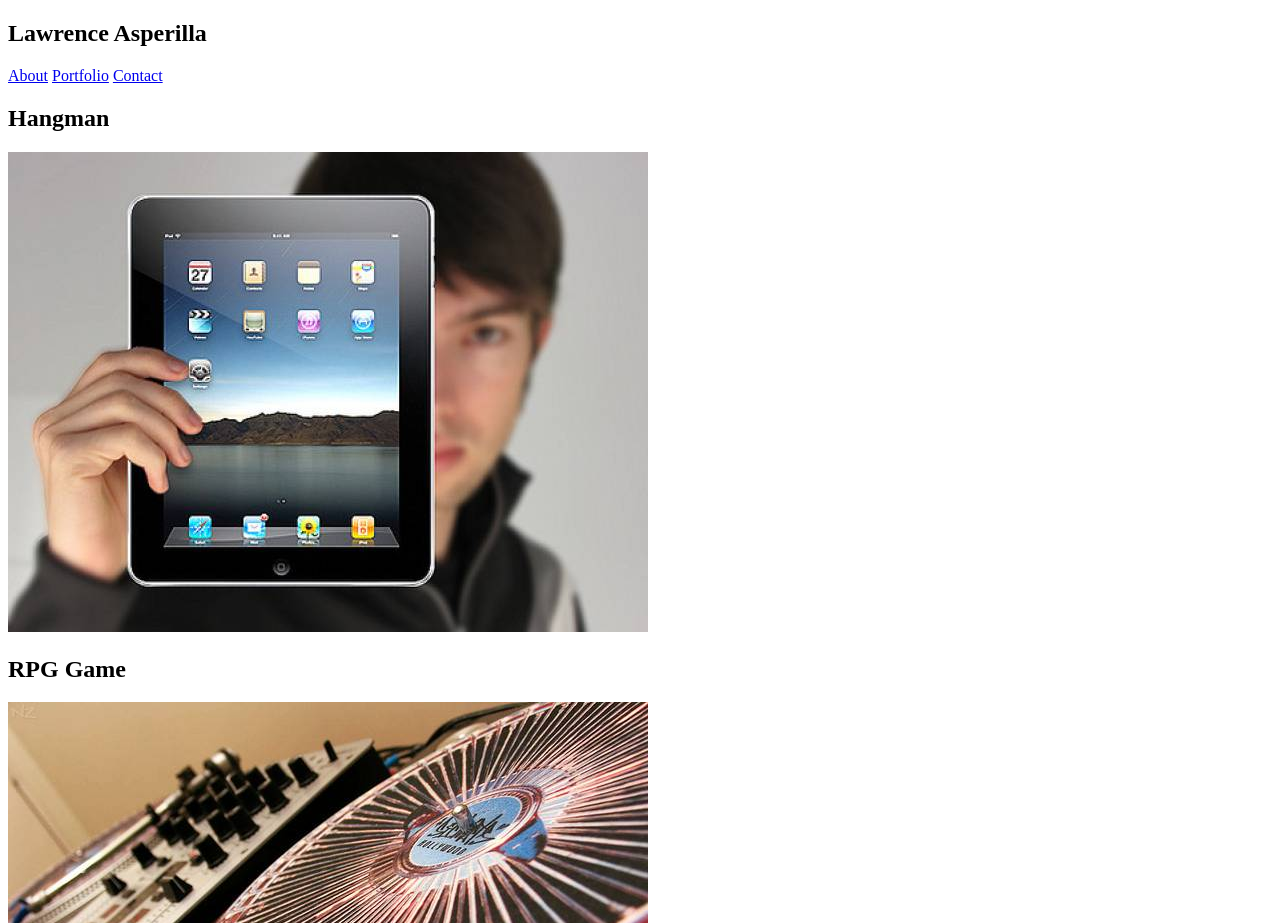
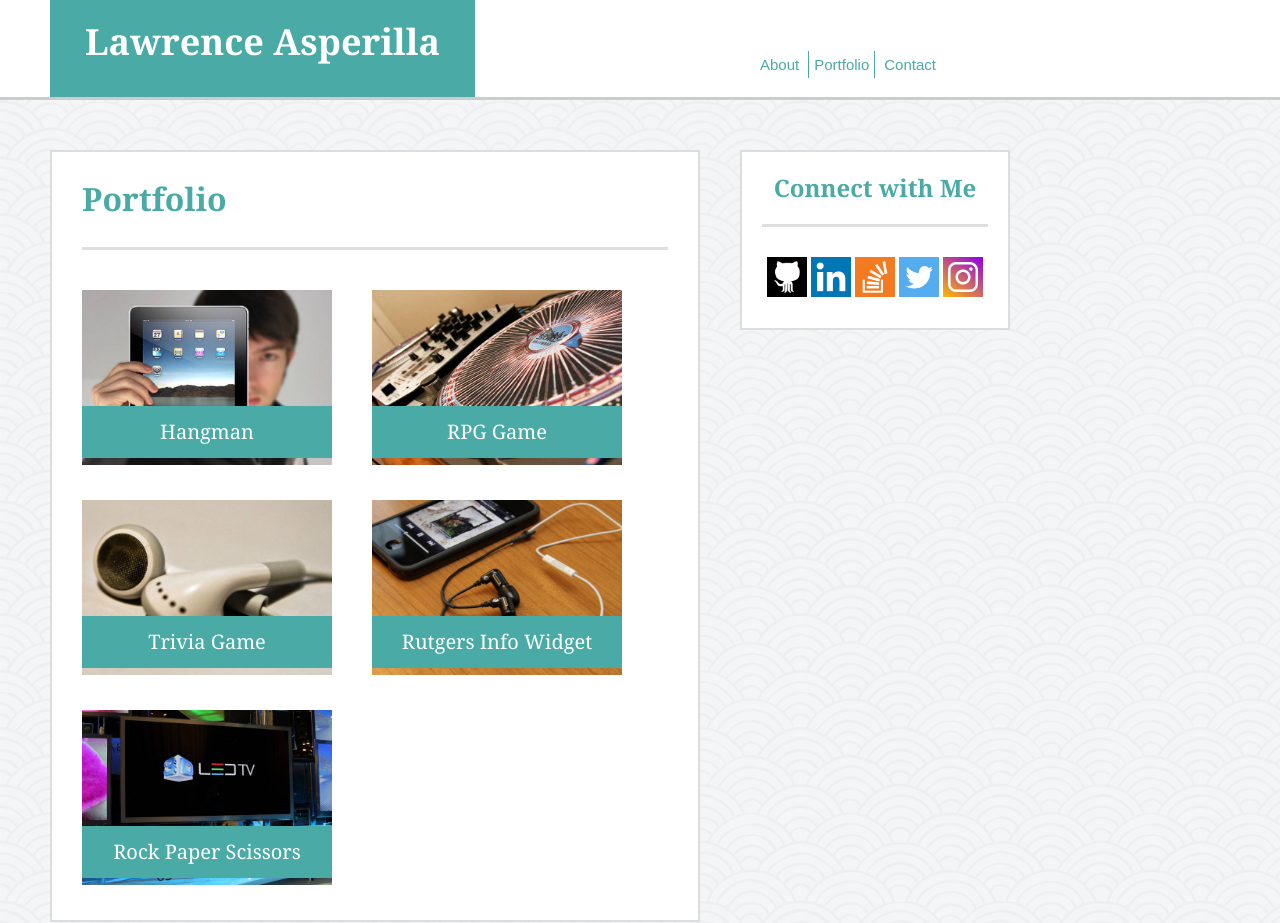
Before and after one commit to lasperilla/Basic-Portfolio, a plain HTML site: page portfolio.html in a window 1280 px wide. Shown: the top 923 px of the page. Drawn offline with Linux system fonts and the light colour scheme.

Commit message:
applied css to portfolio.html added/edited css/html for portfolio page

```diff
--- a/assets/css/style.css
+++ b/assets/css/style.css
@@ -1,10 +1,16 @@
+* {
+    box-sizing: border-box;
+}
+
 .clearfix::after {
     content: "";
     clear: both;
     display: table;
 }
 
+
 /*restyling some basic elements that got reset with reset.css*/
+
 h1 {
     display: block;
     font-size: 2em;
@@ -13,6 +19,7 @@ h1 {
     margin-left: 0;
     margin-right: 0;
     font-weight: bold;
+    font-family: 'Georgia', Times, 'Times New Roman', serif;
 }
 
 h2 {
@@ -23,9 +30,12 @@ h2 {
     margin-left: 0;
     margin-right: 0;
     font-weight: bold;
+    font-family: 'Georgia', Times, 'Times New Roman', serif;
 }
 
+
 /*header/navigation section*/
+
 .header {
     height: 100px;
     position: relative;
@@ -45,7 +55,6 @@ h2 {
     left: 50px;
     bottom: 0px;
     text-align: center;
-    font-family: 'Georgia', Times, 'Times New Roman', serif;
     font-size: 18px;
 }
 
@@ -70,6 +79,7 @@ h2 {
 
 
 /*not sure how to put | between about, portfolio, and contact links. using border on middle link for now*/
+
 #tmcenter {
     border-left-style: solid;
     border-right-style: solid;
@@ -78,7 +88,9 @@ h2 {
     border-width: 1px;
 }
 
+
 /*footer section*/
+
 .footer {
     font-family: 'Arial', 'Helvetica Neue', Helvetica, sans-serif;
     font-size: 14px;
@@ -91,7 +103,9 @@ h2 {
     border-width: 8px;
 }
 
+
 /*Main content / everything between header & footer*/
+
 .wrapper {
     /*clear: both;*/
     /*overflow: auto;*/
@@ -124,7 +138,6 @@ h2 {
     border-style: solid;
     border-width: 2px;
     line-height: 200%;
-    font-family: 'Arial', 'Helvetica Neue', Helvetica, sans-serif;
     color: #4aaaa5;
     text-decoration: none;
     text-align: center;
@@ -133,7 +146,7 @@ h2 {
 }
 
 .snsicon {
-    margin: 25px;
+    margin: 20px;
     border-top-style: solid;
     border-top-color: #DFDFDF;
     border-width: 3px;
@@ -152,7 +165,7 @@ h2 {
     color: #4aaaa5;
 }
 
-.bio {
+.maincontentbody {
     border-top-style: solid;
     border-top-color: #DFDFDF;
     border-width: 3px;
@@ -162,8 +175,33 @@ h2 {
     color: #777777;
 }
 
+.projecttitle {
+color: #ffffff;
+padding: 10px;
+text-align: center;
+font-size: 20px;
+font-weight: normal;
+    position: absolute;
+    bottom: 5px;
+    height: 52px;
+    width: 250px;
+    background-color: #4AAAA5;
+}
+
+.projectdiv {
+    position: relative;
+    padding: 20px 0px 20px 0px;
+    height: 210px;
+    margin-right: 40px;
+    float: left;
+}
+
+
 /*Misc.*/
+
+
 /*needed to get rid of random underlining between linked sns thumbnails*/
+
 .tdn {
     text-decoration: none;
 }
--- a/portfolio.html
+++ b/portfolio.html
@@ -1,65 +1,101 @@
 <!DOCTYPE html>
-<html>
+<html lang="en">
 
 <head>
     <title>Portfolio</title>
     <meta charset="utf-8">
+    <link rel="stylesheet" type="text/css" href="assets/css/reset.css">
     <link rel="stylesheet" type="text/css" href="assets/css/style.css">
 </head>
 
 <body>
     <!-- Header bar -->
     <div>
-        <h2>Lawrence Asperilla</h2>
+        <div class="header">
+            <div class="letterhead">
+                <h1>Lawrence Asperilla</h1>
+            </div>
             <!--group and position right-->
-        <a href="index.html">About</a>
-        <a href="portfolio.html">Portfolio</a>
-        <a href="contact.html">Contact</a>
+            <div class="topmenu">
+                <a href="index.html" class="tmlink">About</a>
+                <a href="portfolio.html" class="tmlink" id="tmcenter">Portfolio</a>
+                <a href="contact.html" class="tmlink">Contact</a>
+            </div>
         </div>
         <!--Main content-->
+        <div class="wrapper clearfix">
+            <div class="maincontent">
+                <div class="maincontenttitle">
+                    <h1>Portfolio</h1>
+                </div>
+                <div class="maincontentbody clearfix">
+                    <div class="projectdiv">
+                        <h2 class="projecttitle">Hangman</h2>
                         <div>
-        <h2>Hangman</h2>
                             <a href="#" target="_blank">
-            <img src="assets/images/hangman.jpg" alt="Hangman">
-        </a>
-        <h2>RPG Game</h2>
-        <a href="#" target="_blank">
-            <img src="assets/images/rpg.jpg" alt="RPG Game">
-        </a>
-        <h2>Trivia Game</h2>
-        <a href="#" target="_blank">
-            <img src="assets/images/trivia.jpg" alt="Trivia Game">
-        </a>
-        <h2>Rutgers Info Widget</h2>
-        <a href="#" target="_blank">
-            <img src="assets/images/widget.jpg" alt="Rutgers Info Widget">
-        </a>
-        <h2>Rock Paper Scissors</h2>
-        <a href="#" target="_blank">
-            <img src="assets/images/janken.jpg" alt="Rock Paper Scissors">
+                                <img src="assets/images/hangman.jpg" alt="Hangman" height="175" width="250">
                             </a>
                         </div>
-    <!-- side menu -->
+                    </div>
+                    <div class="projectdiv">
+                        <h2 class="projecttitle">RPG Game</h2>
                         <div>
-        <h2>Connect with Me</h2>
-        <a href="https://github.com/lasperilla" target="_blank">
-            <img src="assets/images/github.png" alt="GitHub">
-        </a>
-        <a href="https://www.linkedin.com/in/lawrenceasperilla" target="_blank">
-            <img src="assets/images/linkedin.png" alt="LinkedIn">
-        </a>
-        <a href="http://stackoverflow.com/users/7455004/lawrence-asperilla" target="_blank">
-            <img src="assets/images/stackoverflow.png" alt="Stack Overflow">
-        </a>
-        <a href="https://twitter.com/lawrencecirilo" target="_blank">
-            <img src="assets/images/twitter.png" alt="Twitter">
-        </a>
-        <a href="https://www.instagram.com/lawrencecirilo" target="_blank">
-            <img src="assets/images/instagram.png" alt="Instagram">
+                            <a href="#" target="_blank">
+                                <img src="assets/images/rpg.jpg" alt="RPG Game" height="175" width="250">
                             </a>
                         </div>
+                    </div>
+                    <div class="projectdiv">
+                        <h2 class="projecttitle">Trivia Game</h2>
+                        <div>
+                            <a href="#" target="_blank">
+                                <img src="assets/images/trivia.jpg" alt="Trivia Game" height="175" width="250">
+                            </a>
+                        </div>
+                    </div>
+                    <div class="projectdiv">
+                        <h2 class="projecttitle">Rutgers Info Widget</h2>
+                        <div>
+                            <a href="#" target="_blank">
+                                <img src="assets/images/widget.jpg" alt="Rutgers Info Widget" height="175" width="250">
+                            </a>
+                        </div>
+                    </div>
+                    <div class="projectdiv">
+                        <h2 class="projecttitle">Rock Paper Scissors</h2>
+                        <div>
+                            <a href="#" target="_blank">
+                                <img src="assets/images/janken.jpg" alt="Rock Paper Scissors" height="175" width="250">
+                            </a>
+                        </div>
+                    </div>
+                </div>
+            </div>
+            <!-- side menu -->
+            <div class="connect">
+                <h2>Connect with Me</h2>
+                <div class="snsicon">
+                    <a class="tdn" href="https://github.com/lasperilla" target="_blank">
+                        <img src="assets/images/github.png" alt="GitHub" height="40" width="40">
+                    </a>
+                    <a class="tdn" href="https://www.linkedin.com/in/lawrenceasperilla" target="_blank">
+                        <img src="assets/images/linkedin.png" alt="LinkedIn" height="40" width="40">
+                    </a>
+                    <a class="tdn" href="http://stackoverflow.com/users/7455004/lawrence-asperilla" target="_blank">
+                        <img src="assets/images/stackoverflow.png" alt="Stack Overflow" height="40" width="40">
+                    </a>
+                    <a class="tdn" href="https://twitter.com/lawrencecirilo" target="_blank">
+                        <img src="assets/images/twitter.png" alt="Twitter" height="40" width="40">
+                    </a>
+                    <a class="tdn" href="https://www.instagram.com/lawrencecirilo" target="_blank">
+                        <img src="assets/images/instagram.png" alt="Instagram" height="40" width="40">
+                    </a>
+                </div>
+            </div>
+        </div>
+    </div>
     <!-- Footer bar -->
-    <div>
+    <div class="footer">
         <p>© Copyright 2017 Lawrence Asperilla</p>
     </div>
 </body>
```
Also changed, not shown: contact.html (+1 -1 lines), index.html (+2 -2 lines). Lines whose indentation alone changed are shown as unchanged.
